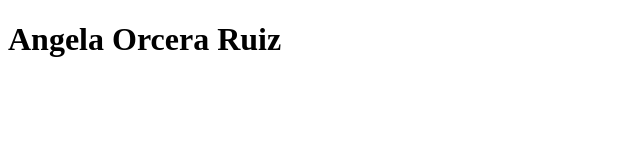
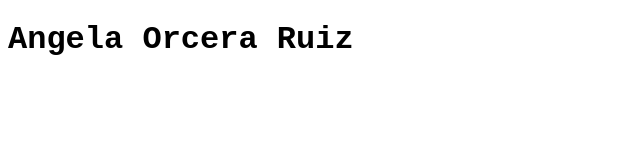
Before and after one commit to aorceradw/webInstituto, a plain HTML site: page index.html in a window 1280 px wide. Shown: the whole page, without its empty margins (0-640 px from the left). Drawn offline with Linux system fonts and the light colour scheme.

Commit message:
rama feature

```diff
--- a/index.html
+++ b/index.html
@@ -4,6 +4,11 @@
     <meta charset="UTF-8">
     <meta name="viewport" content="width=device-width, initial-scale=1.0">
     <title>Examen entornos</title>
+    <style>
+        h1{
+            font-family: 'Courier New', Courier, monospace;
+        }
+    </style>
 </head>
 <body>
     <h1>Angela Orcera Ruiz</h1>
```
